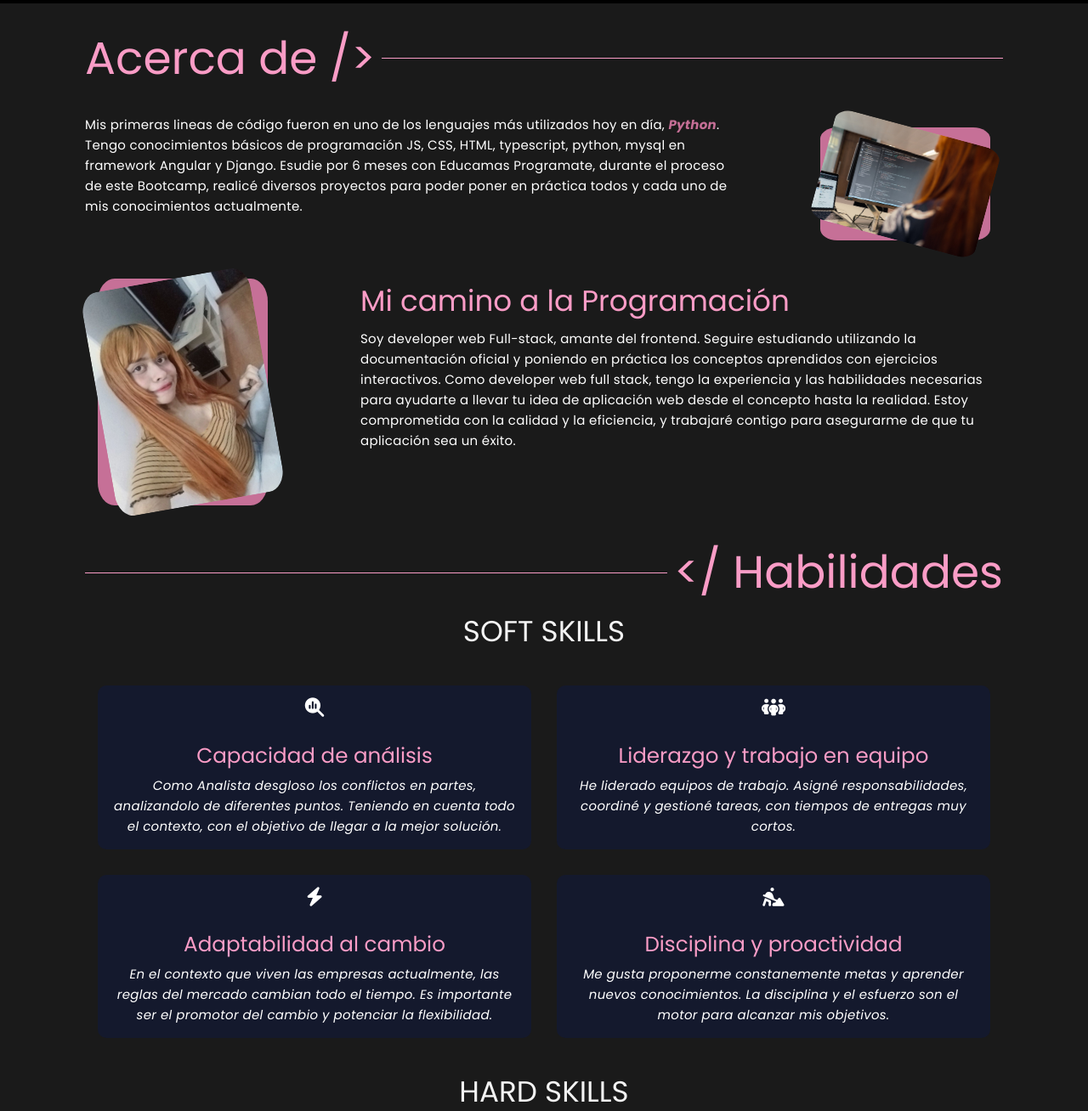
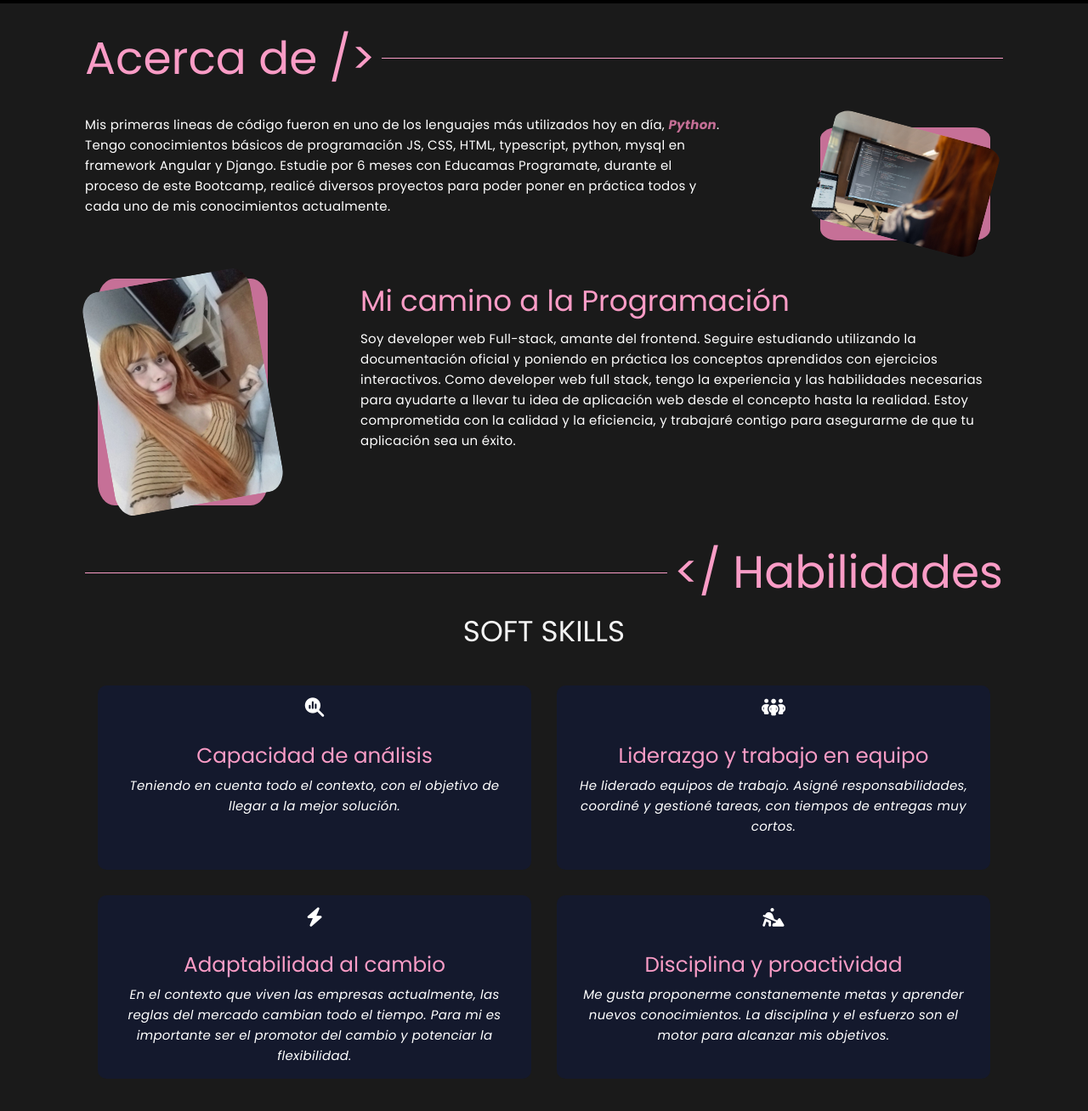
Before and after one commit to Rosaidabhz/portfolio-rosaidabhz, a plain HTML site: page index.html in a window 1280 px wide. Shown: the part 860-2168 px from the top of the page at 85% size. Drawn offline with nearby package versions, Linux system fonts and the light colour scheme.

Commit message:
portfolio changes commit

```diff
--- a/index.html
+++ b/index.html
@@ -155,7 +155,7 @@
                              Mis primeras lineas de código fueron en uno de los lenguajes más
                              utilizados hoy en día, <i>Python</i>. Tengo conocimientos básicos de
                              programación JS, CSS, HTML, typescript, python, mysql en framework Angular y
-                             Django. Esudie por 6 meses con Educamas Programate, durante el proceso de este Bootcamp,
+                             Django. Estudie por 6 meses con Educamas Programate, durante el proceso de este Bootcamp,
                              realicé diversos proyectos para poder poner en práctica todos y cada uno de mis conocimientos actualmente.
                         </p>
                     </div>
@@ -202,27 +202,34 @@
                         <i class="fa-solid fa-magnifying-glass-chart"></i>
                         <h5>Capacidad de análisis</h5>
                         <p>
-                            <i>Como Analista desgloso los conflictos en partes, analizandolo de diferentes puntos. Teniendo en cuenta todo el contexto, con el objetivo de llegar a la mejor solución.</i>
+                            <i> Teniendo en cuenta todo el contexto, con
+                                el objetivo de llegar a la mejor solución.</i>
                         </p>
                     </div>
                     <div class="skill__item ">
                         <i class="fa-solid fa-people-group"></i>
                         <h5>Liderazgo y trabajo en equipo</h5>
                         <p>
-                            <i>He liderado equipos de trabajo. Asigné responsabilidades, coordiné y gestioné tareas, con tiempos de entregas muy cortos.</i>
+                            <i>He liderado equipos de trabajo.
+                               Asigné responsabilidades, coordiné y gestioné tareas,
+                               con tiempos de entregas muy cortos.</i>
                         <p>
                     </div>
                     <div class="skill__item ">
                         <i class="fa-solid fa-bolt"></i>
                         <h5>Adaptabilidad al cambio</h5>
-                        <p><i>En el contexto que viven las empresas actualmente, las reglas del mercado cambian todo el tiempo. Es importante ser el promotor del cambio y potenciar la flexibilidad.</i></p>
+                        <p><i>En el contexto que viven las empresas actualmente,
+                              las reglas del mercado cambian todo el tiempo. Para mi es importante
+                              ser el promotor del cambio y potenciar la flexibilidad.</i></p>
                     </div>
                     <div class="skill__item ">
                         <i class="fa-solid fa-person-digging"></i>
                         <h5>Disciplina y proactividad</h5>
 
                         <p>
-                            <i>Me gusta proponerme constanemente metas y aprender nuevos conocimientos. La disciplina y el esfuerzo son el motor para alcanzar mis objetivos. </i>
+                            <i>Me gusta proponerme constanemente metas y aprender nuevos
+                                conocimientos. La disciplina y el esfuerzo son el motor para
+                                alcanzar mis objetivos. </i>
                         </p>
                     </div>
 
```
